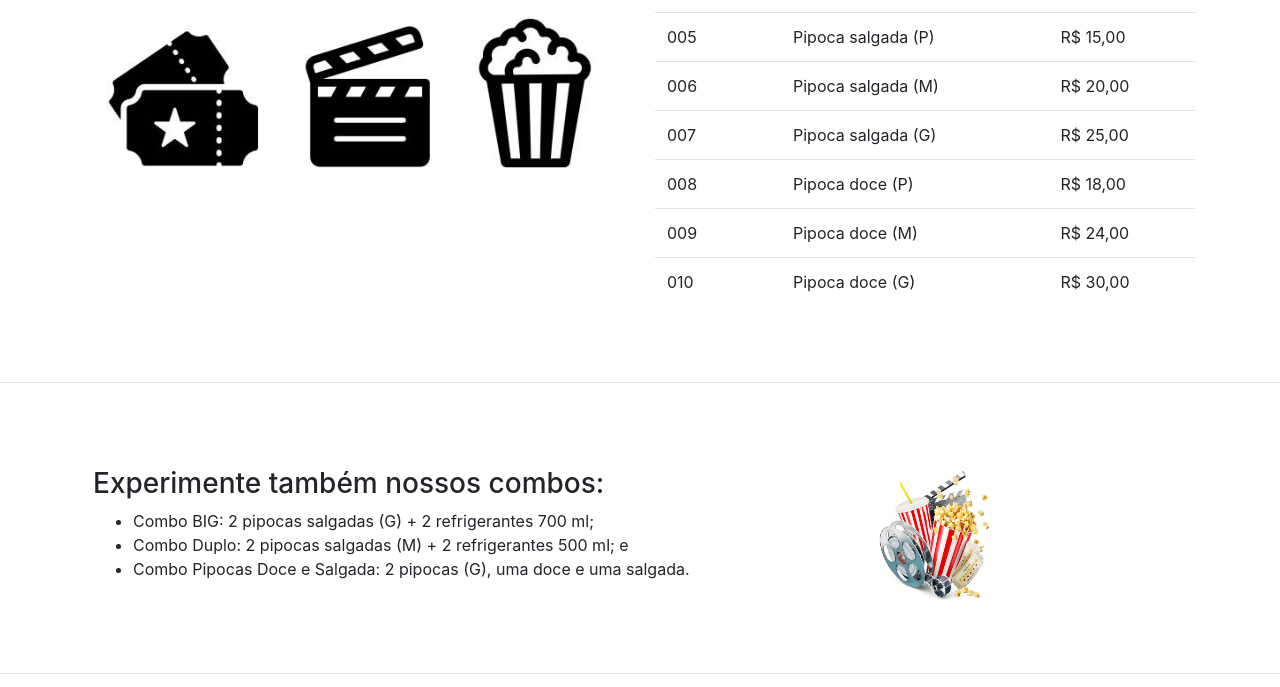
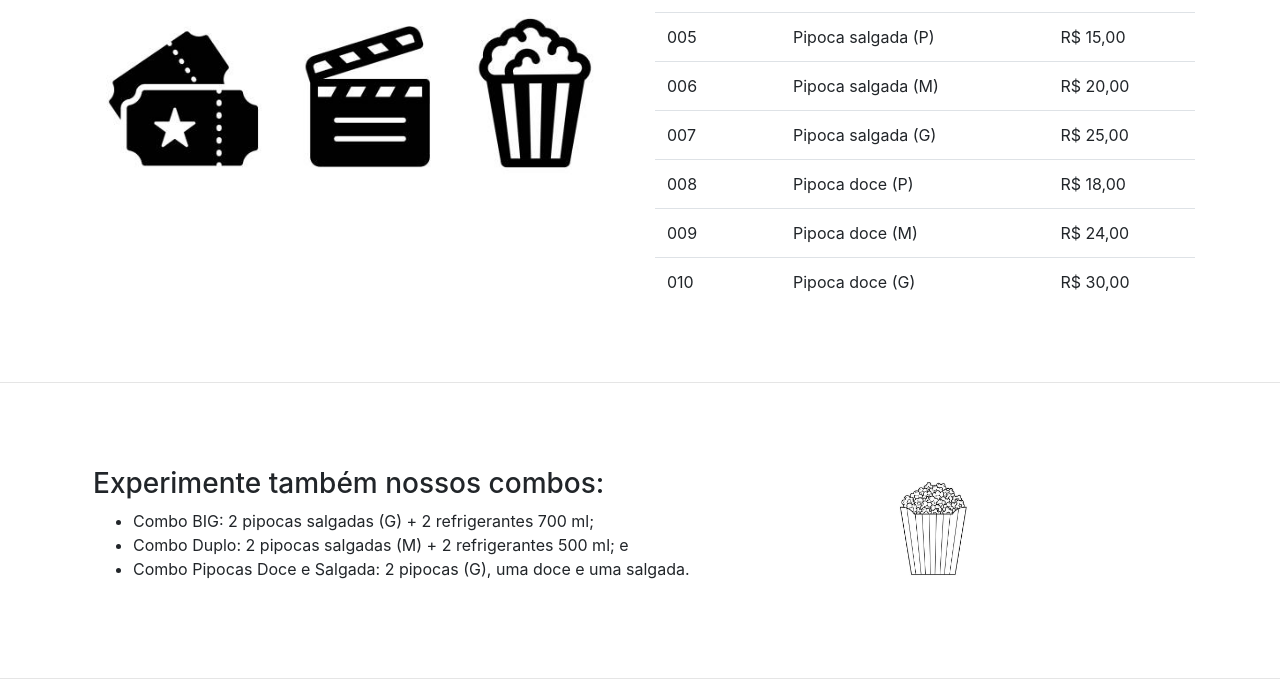
Before and after one commit to srdorneles/snackbar_products, a plain HTML site: page index.html in a window 1280 px wide. Shown: the part 580-1267 px from the top of the page. Drawn offline with nearby package versions, Linux system fonts and the light colour scheme; a script that the page names is missing.

Commit message:
Alteração de imagem da interface

```diff
--- a/index.html
+++ b/index.html
@@ -164,7 +164,7 @@
           </ul>
         </div>
         <div class="col-md-2">
-          <img src="pipoca.jpg" class="img-fluid" style="height: 170px; width: 170px;">
+          <img src="pipoca_peb.jpg" class="img-fluid" style="height: 175px; width: 175px;">
         </div>
       </div>
     </div>
```
Also changed, not shown: pipoca_peb.jpg (added).
